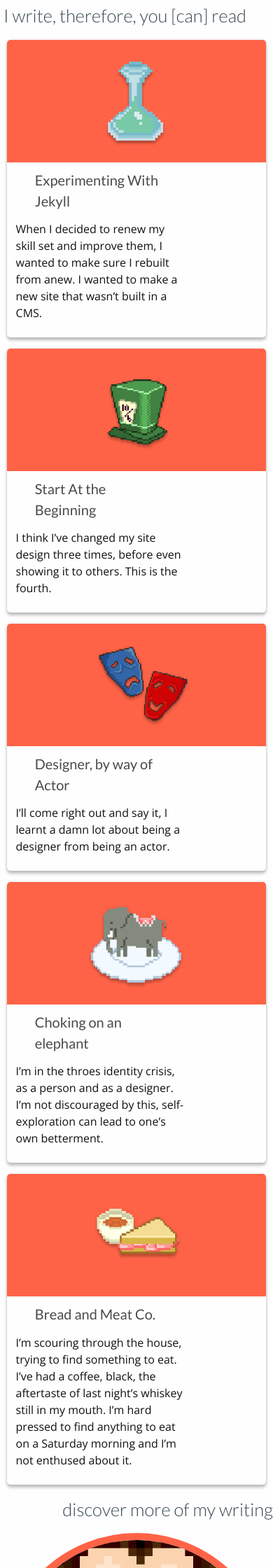
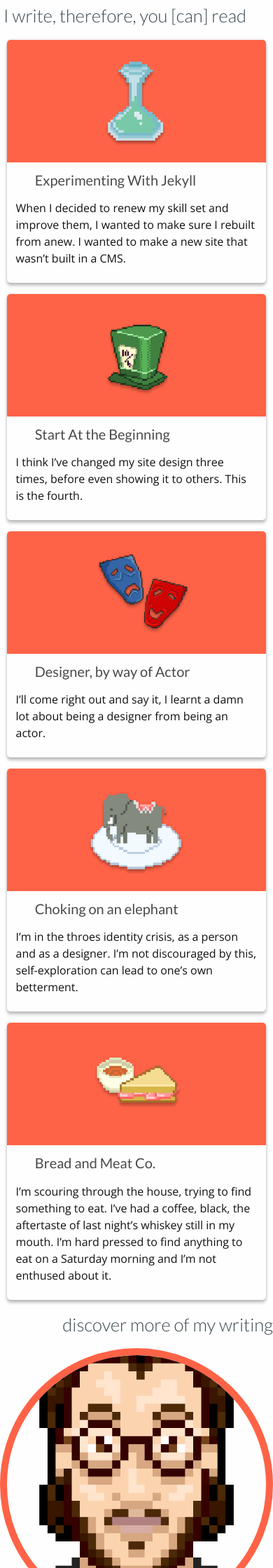
Before and after one commit to jtregenza/jtregenza.github.io, a Jekyll site: the page built from index.html, in a window 390 px wide. Shown: the part 729-2969 px from the top of the page at 70% size. Built offline with Jekyll 4.4.1, drawn with Linux system fonts in a browser that asks for light colours; the list of posts is cut into pages by our own code.

Commit message:
Tweaks to the mobile

```diff
--- a/_sass/_blog.scss
+++ b/_sass/_blog.scss
@@ -58,7 +58,6 @@ ul{
     overflow: hidden;
     @include bigShadow;
      @include media-query($on-desk) {
-            display:block;
             width:100%;
             margin: 0 auto;
             margin-bottom:1em;
@@ -79,6 +78,7 @@ ul{
 }
 a {
     align-self:center;
+    margin:0 auto;
 }
 
 }
@@ -132,7 +132,10 @@ a {
       flex-direction: row;
     }
     .blog-excerpt {
+        width:100%;
+        @include media-query($on-desk) {
         width:72.519%;
+    }
         h3 {
             margin: 0.5em 2em;
             font-size:1.25em;
```
